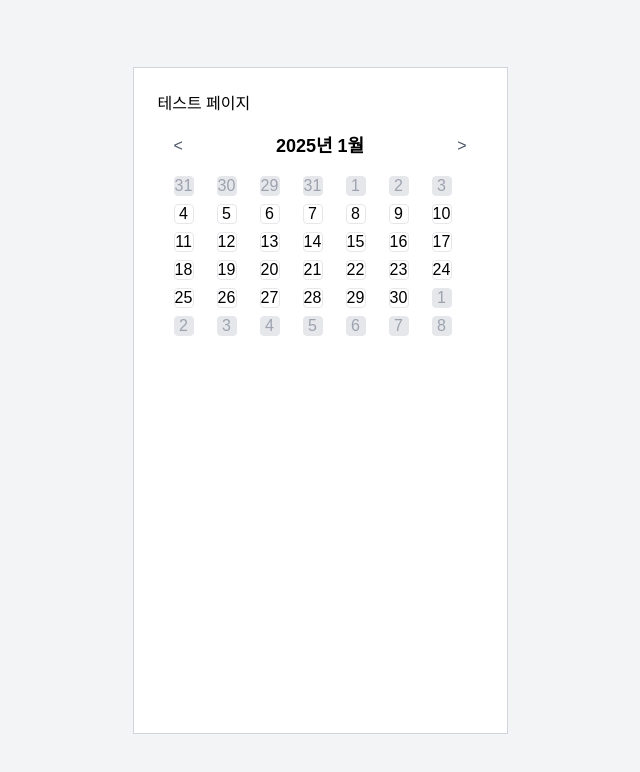
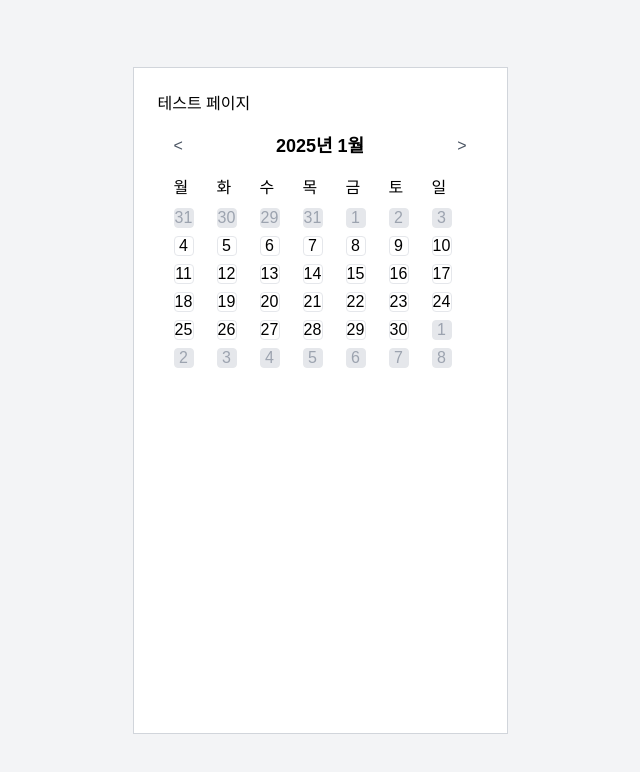
Before and after one commit to kimsuns/catchdate, a Next.js app: page /test in a window 1280 px wide. Shown: the top 772 px of the page, without its empty margins (320-960 px from the left). Built offline with nearby package versions, Linux system fonts and the light colour scheme.

Commit message:
[#22] feat: add weekdays

```diff
--- a/app/components/Calendar/Calendar.tsx
+++ b/app/components/Calendar/Calendar.tsx
@@ -131,7 +131,11 @@ export default function Calendar({ startDate, endDate, limit }: CalendarProps) {
           &gt;
         </button>
       </section>
+
       <section className="grid grid-cols-7 gap-2">
+        {weekDays.kor.map((item) => (
+          <div>{item}</div>
+        ))}
         {calendarDays.map(({ date, isDisabled }, index) => (
           <div
             key={index}
```
